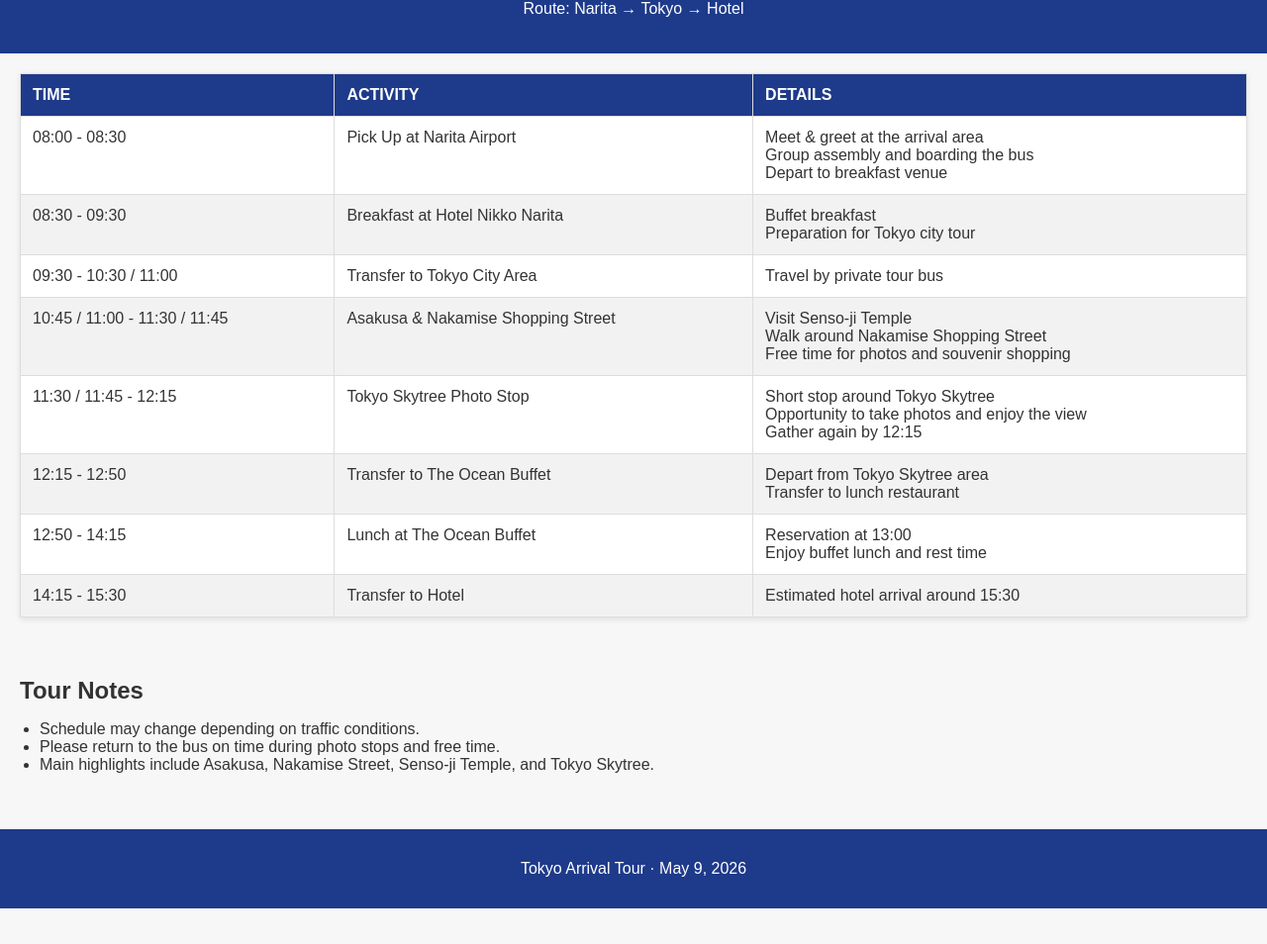
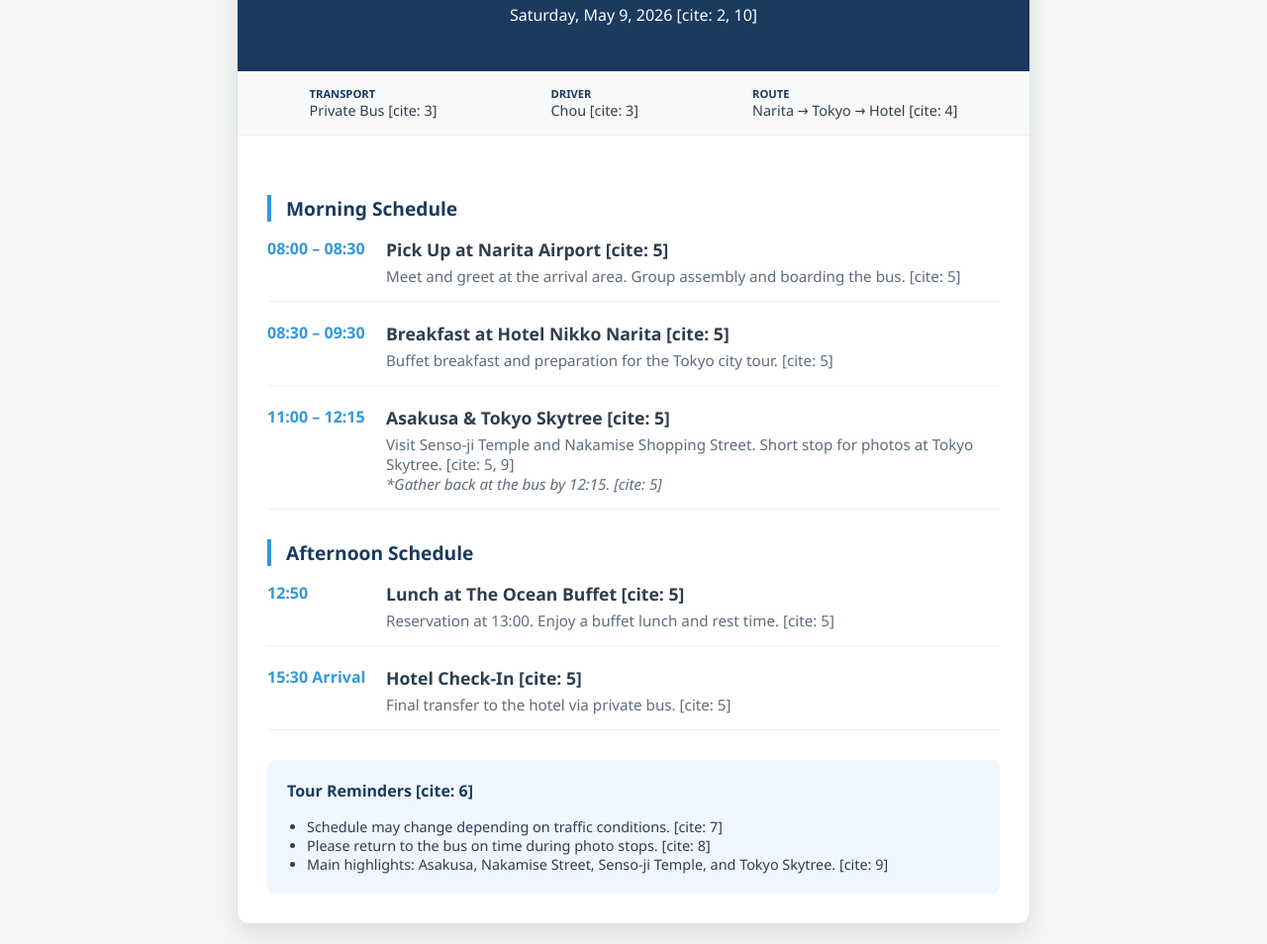
Before and after one commit to Kita-Mina/QR-Tour-Temp, a plain HTML site: page index.html in a window 1280 px wide. Shown: the part 102-1056 px from the top of the page at 99% size. Before the commit the page ends 1020 px from the top, so only its background shows below. Drawn offline with Linux system fonts and the light colour scheme.

Commit message:
Update index.html

```diff
--- a/index.html
+++ b/index.html
@@ -3,83 +3,200 @@
 <head>
     <meta charset="UTF-8">
     <meta name="viewport" content="width=device-width, initial-scale=1.0">
-    <title>Tokyo Arrival Tour Itinerary</title>
-    <link rel="stylesheet" href="style.css">
+    <title>Tokyo Arrival Tour - May 9, 2026</title>
+    <style>
+        :root {
+            --primary-blue: #1a3a5f;
+            --accent-blue: #3498db;
+            --bg-gray: #f4f7f6;
+            --text-dark: #2c3e50;
+        }
+
+        body {
+            font-family: 'Segoe UI', Tahoma, Geneva, Verdana, sans-serif;
+            background-color: var(--bg-gray);
+            color: var(--text-dark);
+            margin: 0;
+            padding: 20px;
+            display: flex;
+            justify-content: center;
+        }
+
+        .itinerary-card {
+            background: white;
+            max-width: 800px;
+            width: 100%;
+            border-radius: 12px;
+            box-shadow: 0 10px 25px rgba(0,0,0,0.1);
+            overflow: hidden;
+            border: 1px solid #e1e4e8;
+        }
+
+        header {
+            background-color: var(--primary-blue);
+            color: white;
+            padding: 30px 20px;
+            text-align: center;
+        }
+
+        header h1 {
+            margin: 0;
+            font-size: 1.8rem;
+            letter-spacing: 1px;
+        }
+
+        .meta-info {
+            display: flex;
+            justify-content: space-around;
+            background: #f8f9fa;
+            padding: 15px;
+            border-bottom: 1px solid #eee;
+            font-size: 0.9rem;
+        }
+
+        .meta-item b {
+            color: var(--primary-blue);
+            display: block;
+            text-transform: uppercase;
+            font-size: 0.7rem;
+        }
+
+        .content {
+            padding: 30px;
+        }
+
+        h2 {
+            color: var(--primary-blue);
+            font-size: 1.2rem;
+            border-left: 4px solid var(--accent-blue);
+            padding-left: 15px;
+            margin-top: 30px;
+        }
+
+        .timeline-item {
+            display: flex;
+            margin-bottom: 20px;
+            border-bottom: 1px solid #f0f0f0;
+            padding-bottom: 15px;
+        }
+
+        .time {
+            min-width: 120px;
+            font-weight: bold;
+            color: var(--accent-blue);
+        }
+
+        .activity b {
+            display: block;
+            font-size: 1.1rem;
+            margin-bottom: 5px;
+        }
+
+        .activity p {
+            margin: 0;
+            font-size: 0.95rem;
+            color: #5d6d7e;
+        }
+
+        .notes {
+            background: #eff6ff;
+            padding: 20px;
+            border-radius: 8px;
+            margin-top: 30px;
+        }
+
+        .notes h3 {
+            margin-top: 0;
+            font-size: 1rem;
+            color: var(--primary-blue);
+        }
+
+        .notes ul {
+            margin: 0;
+            padding-left: 20px;
+            font-size: 0.9rem;
+        }
+
+        @media (max-width: 600px) {
+            .timeline-item {
+                flex-direction: column;
+            }
+            .time {
+                margin-bottom: 5px;
+            }
+        }
+    </style>
 </head>
 <body>
 
+<div class="itinerary-card">
     <header>
-        <h1>Tokyo Arrival Tour Itinerary</h1>
-        <p>Date: May 9, 2026 · Transportation: Private Bus (Driver: Chou)</p>
-        <p>Route: Narita → Tokyo → Hotel</p>
+        <h1>Tokyo Arrival Tour [cite: 1]</h1>
+        <p>Saturday, May 9, 2026 [cite: 2, 10]</p>
     </header>
 
-    <section class="table-section">
-        <table>
-            <thead>
-                <tr>
-                    <th>TIME</th>
-                    <th>ACTIVITY</th>
-                    <th>DETAILS</th>
-                </tr>
-            </thead>
-            <tbody>
-                <tr>
-                    <td>08:00 - 08:30</td>
-                    <td>Pick Up at Narita Airport</td>
-                    <td>Meet & greet at the arrival area<br>Group assembly and boarding the bus<br>Depart to breakfast venue</td>
-                </tr>
-                <tr>
-                    <td>08:30 - 09:30</td>
-                    <td>Breakfast at Hotel Nikko Narita</td>
-                    <td>Buffet breakfast<br>Preparation for Tokyo city tour</td>
-                </tr>
-                <tr>
-                    <td>09:30 - 10:30 / 11:00</td>
-                    <td>Transfer to Tokyo City Area</td>
-                    <td>Travel by private tour bus</td>
-                </tr>
-                <tr>
-                    <td>10:45 / 11:00 - 11:30 / 11:45</td>
-                    <td>Asakusa & Nakamise Shopping Street</td>
-                    <td>Visit Senso-ji Temple<br>Walk around Nakamise Shopping Street<br>Free time for photos and souvenir shopping</td>
-                </tr>
-                <tr>
-                    <td>11:30 / 11:45 - 12:15</td>
-                    <td>Tokyo Skytree Photo Stop</td>
-                    <td>Short stop around Tokyo Skytree<br>Opportunity to take photos and enjoy the view<br>Gather again by 12:15</td>
-                </tr>
-                <tr>
-                    <td>12:15 - 12:50</td>
-                    <td>Transfer to The Ocean Buffet</td>
-                    <td>Depart from Tokyo Skytree area<br>Transfer to lunch restaurant</td>
-                </tr>
-                <tr>
-                    <td>12:50 - 14:15</td>
-                    <td>Lunch at The Ocean Buffet</td>
-                    <td>Reservation at 13:00<br>Enjoy buffet lunch and rest time</td>
-                </tr>
-                <tr>
-                    <td>14:15 - 15:30</td>
-                    <td>Transfer to Hotel</td>
-                    <td>Estimated hotel arrival around 15:30</td>
-                </tr>
-            </tbody>
-        </table>
-    </section>
+    <div class="meta-info">
+        <div class="meta-item"><b>Transport</b> Private Bus [cite: 3]</div>
+        <div class="meta-item"><b>Driver</b> Chou [cite: 3]</div>
+        <div class="meta-item"><b>Route</b> Narita → Tokyo → Hotel [cite: 4]</div>
+    </div>
 
-    <section class="notes">
-        <h2>Tour Notes</h2>
-        <ul>
-            <li>Schedule may change depending on traffic conditions.</li>
-            <li>Please return to the bus on time during photo stops and free time.</li>
-            <li>Main highlights include Asakusa, Nakamise Street, Senso-ji Temple, and Tokyo Skytree.</li>
-        </ul>
-    </section>
+    <div class="content">
+        <h2>Morning Schedule</h2>
 
-    <footer>
-        <p>Tokyo Arrival Tour · May 9, 2026</p>
-    </footer>
+        <div class="timeline-item">
+            <div class="time">08:00 – 08:30</div>
+            <div class="activity">
+                <b>Pick Up at Narita Airport [cite: 5]</b>
+                <p>Meet and greet at the arrival area. Group assembly and boarding the bus. [cite: 5]</p>
+            </div>
+        </div>
+
+        <div class="timeline-item">
+            <div class="time">08:30 – 09:30</div>
+            <div class="activity">
+                <b>Breakfast at Hotel Nikko Narita [cite: 5]</b>
+                <p>Buffet breakfast and preparation for the Tokyo city tour. [cite: 5]</p>
+            </div>
+        </div>
+
+        <div class="timeline-item">
+            <div class="time">11:00 – 12:15</div>
+            <div class="activity">
+                <b>Asakusa & Tokyo Skytree [cite: 5]</b>
+                <p>Visit Senso-ji Temple and Nakamise Shopping Street. Short stop for photos at Tokyo Skytree. [cite: 5, 9]</p>
+                <p><i>*Gather back at the bus by 12:15. [cite: 5]</i></p>
+            </div>
+        </div>
+
+        <h2>Afternoon Schedule</h2>
+
+        <div class="timeline-item">
+            <div class="time">12:50</div>
+            <div class="activity">
+                <b>Lunch at The Ocean Buffet [cite: 5]</b>
+                <p>Reservation at 13:00. Enjoy a buffet lunch and rest time. [cite: 5]</p>
+            </div>
+        </div>
+
+        <div class="timeline-item">
+            <div class="time">15:30 Arrival</div>
+            <div class="activity">
+                <b>Hotel Check-In [cite: 5]</b>
+                <p>Final transfer to the hotel via private bus. [cite: 5]</p>
+            </div>
+        </div>
+
+        <div class="notes">
+            <h3>Tour Reminders [cite: 6]</h3>
+            <ul>
+                <li>Schedule may change depending on traffic conditions. [cite: 7]</li>
+                <li>Please return to the bus on time during photo stops. [cite: 8]</li>
+                <li>Main highlights: Asakusa, Nakamise Street, Senso-ji Temple, and Tokyo Skytree. [cite: 9]</li>
+            </ul>
+        </div>
+    </div>
+</div>
 
 </body>
 </html>
```
